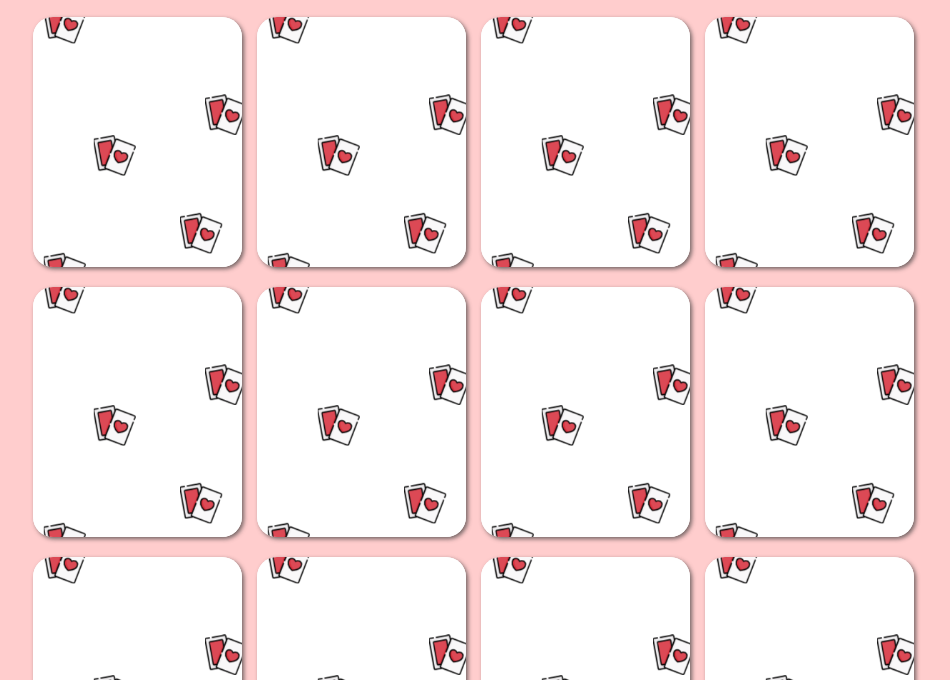
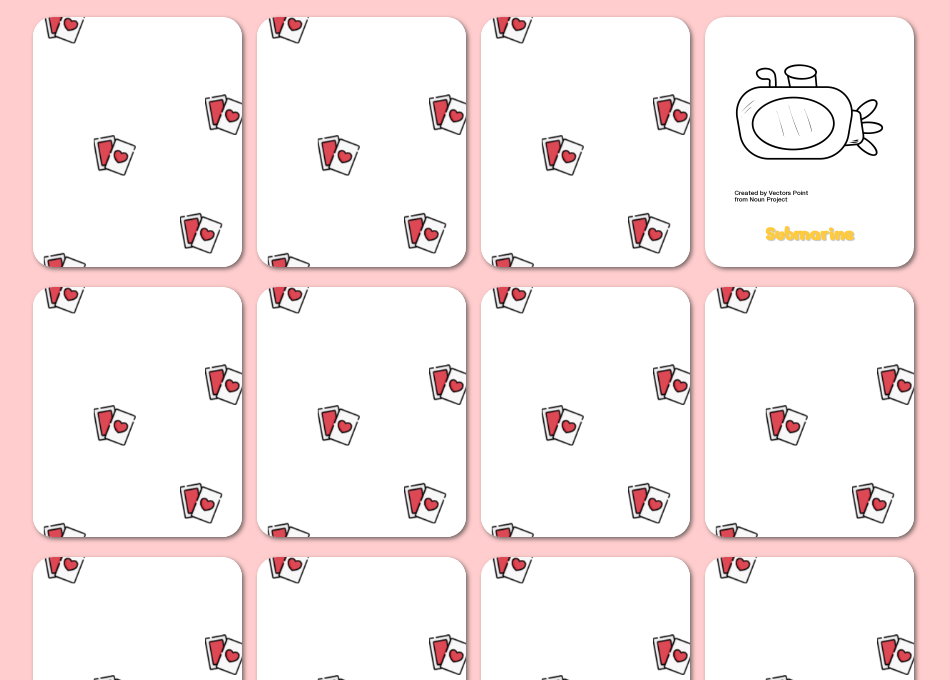
Before and after one commit to leitongchen/html-css-memory, a plain HTML site: page index.html in a window 1280 px wide. Shown: the part 120-800 px from the top of the page, without its empty margins (159-1109 px from the left). Drawn offline with Linux system fonts and the light colour scheme.

Commit message:
aggiunta card sempre visibile

```diff
--- a/index.html
+++ b/index.html
@@ -38,8 +38,8 @@
                     </div>
                 </div>
                 <div class="card f-left">
-                    <img class="pattern box-shadow" src="img/pattern.png" alt="immagine pattern">
-                    <div class="vedo-card box-shadow">
+                    <img id="vedo-never" class="pattern box-shadow" src="img/pattern.png" alt="immagine pattern">
+                    <div id="vedo-always" class="vedo-card box-shadow">
                         <img class="vedo-picture" src="img/submarine.png" alt="submarine picture">
                         <h3 class="t-yellow small-shadow">Submarine</h3>
                     </div>
--- a/style.css
+++ b/style.css
@@ -149,6 +149,15 @@ main {
     display: none;
 }
 
+/* carta sempre visibile */
+#vedo-never {
+    display: none;
+}
+#vedo-always {
+    display: block;
+}
+
+
 footer {
     height: 50px;
     line-height: 50px;
```
